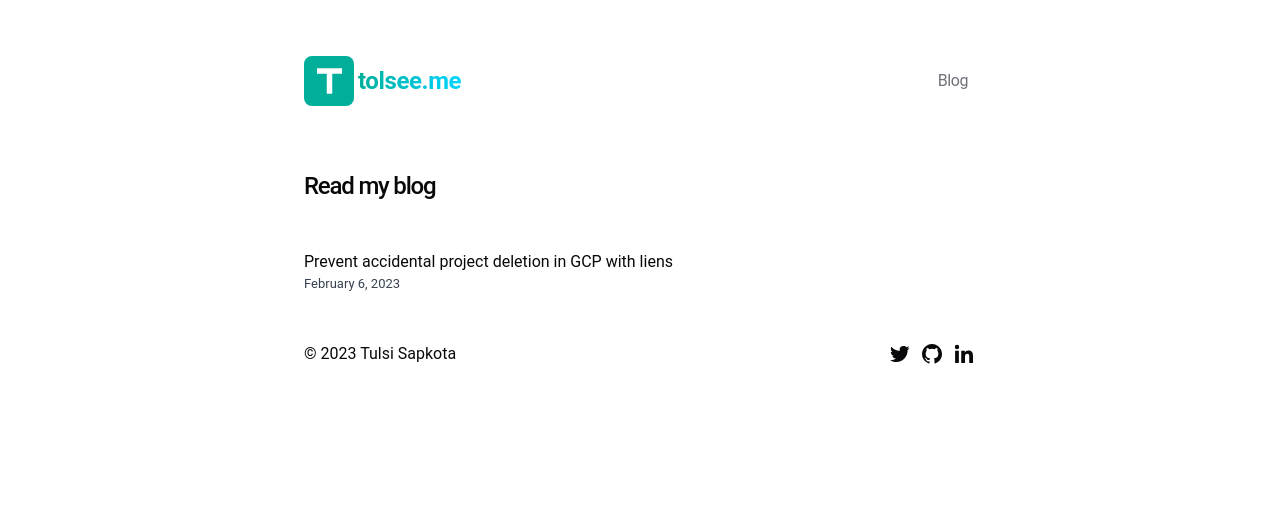
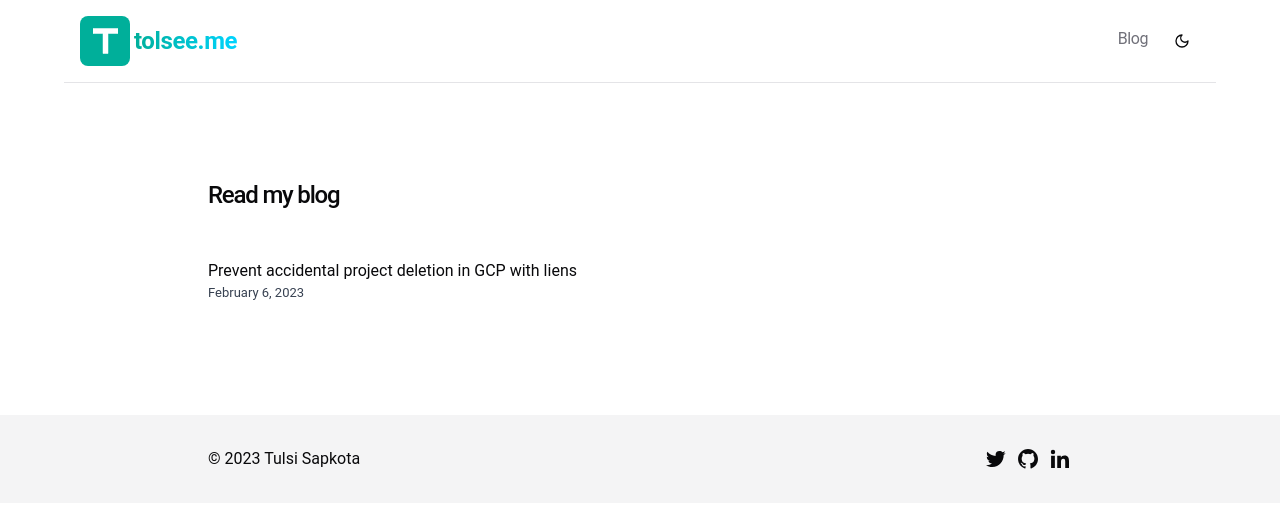
Before and after one commit to Tolsee/tolsee.me, a Next.js app: page /posts in a window 1280 px wide. Shown: the top 506 px of the page. Built offline with nearby package versions, Linux system fonts and the light colour scheme.

Commit message:
feat: fixes

```diff
--- a/app/globals.css
+++ b/app/globals.css
@@ -30,14 +30,16 @@ body {
   --inlineCode-text: #1a1a1a;
   --form-shadow: 0 2px 15px 0 rgba(210, 214, 220, 0.5);
   --pink: rgb(255, 167, 196);
-  --green: rgb(0,175,154);
+  --green: rgb(0, 175, 154);
   --color-muted: rgba(175, 184, 193, 0.2);
   background-color: var(--bg);
-  font-family: Roboto, Noto Sans, sans-serif;
+  font-family:
+    Roboto,
+    Noto Sans,
+    sans-serif;
 }
 
-@media (prefers-color-scheme: dark) {
-  body {
+.dark body {
   -webkit-font-smoothing: antialiased;
 
   --bg: #282c35;
@@ -51,7 +53,6 @@ body {
   --inlineCode-text: #e6e6e6;
   --form-shadow: 0 2px 15px 0 rgba(26, 26, 27, 0.637);
   --muted: rgba(110, 118, 129, 0.4);
-  }
 }
 
 @layer base {
--- a/app/layout.tsx
+++ b/app/layout.tsx
@@ -1,8 +1,8 @@
 import Header from '@/components/Header';
 import { Metadata, Viewport } from 'next';
-import { LinkedInIcon, TwitterIcon, GithubIcon } from '@/src/assets/icons';
 import { ThemeProvider } from '@/src/providers';
 import './globals.css';
+import { Footer } from '@/src/components/Footer';
 
 export const viewport: Viewport = {
   themeColor: [
@@ -54,45 +54,18 @@ export default function RootLayout({
   return (
     <html lang="en">
       <head />
-      <body className="antialiased max-w-2xl mb-40 flex flex-col md:flex-row mx-4 mt-8 lg:mx-auto">
+      <body>
         <ThemeProvider
           enableSystem
           disableTransitionOnChange
           attribute="class"
           defaultTheme="system"
         >
-          <main className="flex-auto min-w-0 mt-6 flex flex-col px-2 md:px-0">
-            <Header />
+          <Header />
+          <main className="max-w-4xl mx-auto px-4 py-8 space-y-16">
             {children}
-            <footer className="mt-8 flex flex-row justify-between">
-              <p>
-                <>© {new Date().getFullYear()} Tulsi Sapkota</>
-              </p>
-              <div className="flex flex-row space-x-2">
-                <a
-                  href="https://twitter.com/tolsee"
-                  target="_blank"
-                  rel="noopener noreferrer"
-                >
-                  <TwitterIcon />
-                </a>
-                <a
-                  href="https://github.com/tolsee"
-                  target="_blank"
-                  rel="noopener noreferrer"
-                >
-                  <GithubIcon />
-                </a>
-                <a
-                  href="https://www.linkedin.com/in/tolsee"
-                  target="_blank"
-                  rel="noopener noreferrer"
-                >
-                  <LinkedInIcon />
-                </a>
-              </div>
-            </footer>
           </main>
+          <Footer />
         </ThemeProvider>
       </body>
     </html>
--- a/app/page.tsx
+++ b/app/page.tsx
@@ -7,10 +7,10 @@ export default async function Home() {
   const posts = await getAllPosts(['title', 'content', 'publishedAt', 'slug']);
 
   return (
-    <div>
+    <>
       <About />
       <FeaturedProject />
       <Blogs posts={posts} />
-    </div>
+    </>
   );
 }
--- /dev/null
+++ b/src/components/Footer.tsx
@@ -0,0 +1,36 @@
+import { GithubIcon, LinkedInIcon, TwitterIcon } from '../assets/icons';
+
+export function Footer() {
+  return (
+    <footer className="mt-16 py-8 bg-muted">
+      <div className="max-w-4xl mx-auto px-4 flex flex-col md:flex-row justify-between items-center gap-4">
+        <p>
+          <>© {new Date().getFullYear()} Tulsi Sapkota</>
+        </p>
+        <div className="flex flex-row space-x-2">
+          <a
+            href="https://twitter.com/tolsee"
+            target="_blank"
+            rel="noopener noreferrer"
+          >
+            <TwitterIcon />
+          </a>
+          <a
+            href="https://github.com/tolsee"
+            target="_blank"
+            rel="noopener noreferrer"
+          >
+            <GithubIcon />
+          </a>
+          <a
+            href="https://www.linkedin.com/in/tolsee"
+            target="_blank"
+            rel="noopener noreferrer"
+          >
+            <LinkedInIcon />
+          </a>
+        </div>
+      </div>
+    </footer>
+  );
+}
--- a/src/components/Header.tsx
+++ b/src/components/Header.tsx
@@ -1,5 +1,6 @@
 import Logo from './Logo';
 import Link from 'next/link';
+import { ThemeToggle } from './ThemeToggle';
 
 const navItems = {
   '/posts': {
@@ -9,8 +10,8 @@ const navItems = {
 
 export default function Header() {
   return (
-    <aside className="mb-8 md:mb-16 tracking-tight">
-      <div className="lg:sticky lg:top-20">
+    <header className="flex justify-between items-center p-4 mb-8 md:mb-16 tracking-tight max-w-6xl mx-auto border-b border-border">
+      <div className="lg:sticky lg:top-20 w-full">
         <nav
           className="flex flex-row justify-between items-center relative px-0 pb-0 fade md:overflow-auto scroll-pr-6 md:relative"
           id="nav"
@@ -47,9 +48,10 @@ export default function Header() {
                 </Link>
               );
             })}
+            <ThemeToggle />
           </div>
         </nav>
       </div>
-    </aside>
+    </header>
   );
 }
--- /dev/null
+++ b/src/components/ThemeToggle.tsx
@@ -0,0 +1,39 @@
+'use client';
+import { useEffect, useState } from 'react';
+import { Moon, Sun } from 'lucide-react';
+import { Button } from './ui/button';
+
+export function ThemeToggle() {
+  const [theme, setTheme] = useState('light');
+
+  useEffect(() => {
+    // Check system preference on mount
+    if (window.matchMedia('(prefers-color-scheme: dark)').matches) {
+      setTheme('dark');
+      document.documentElement.classList.add('dark');
+    }
+  }, []);
+
+  const toggleTheme = () => {
+    setTheme((prevTheme) => {
+      const newTheme = prevTheme === 'light' ? 'dark' : 'light';
+      if (newTheme === 'dark') {
+        document.documentElement.classList.add('dark');
+      } else {
+        document.documentElement.classList.remove('dark');
+      }
+      return newTheme;
+    });
+  };
+
+  return (
+    <Button variant="ghost" size="icon" onClick={toggleTheme}>
+      {theme === 'light' ? (
+        <Moon className="h-5 w-5" />
+      ) : (
+        <Sun className="h-5 w-5" />
+      )}
+      <span className="sr-only">Toggle theme</span>
+    </Button>
+  );
+}
--- a/src/components/blogs.tsx
+++ b/src/components/blogs.tsx
@@ -11,7 +11,7 @@ import { Item } from '@/lib/api';
 
 export function Blogs({ posts }: { posts: Item[] }) {
   return (
-    <section className="space-y-4">
+    <section className="space-y-6">
       <h2 className="text-2xl font-semibold">Recent Blog Posts</h2>
       <div className="grid gap-4 md:grid-cols-2">
         {posts
```
Lines whose indentation alone changed are shown as unchanged.
